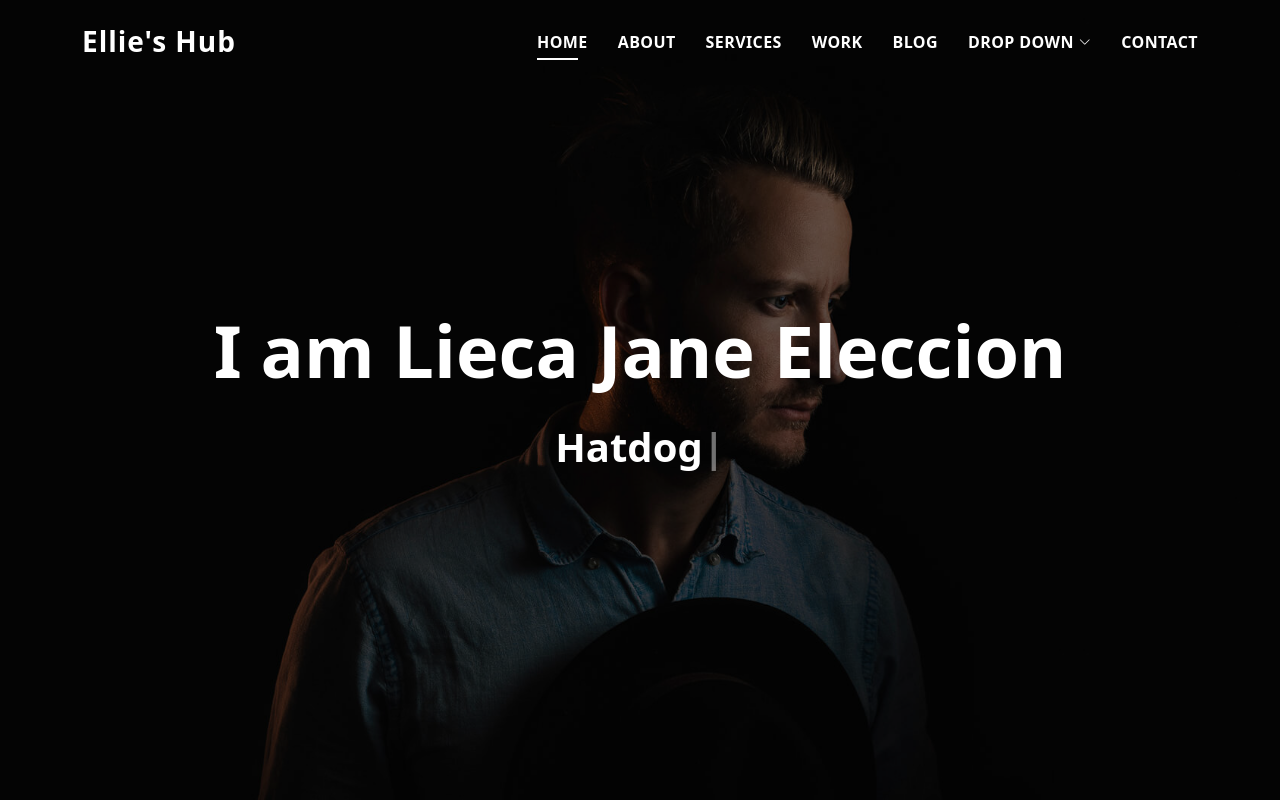
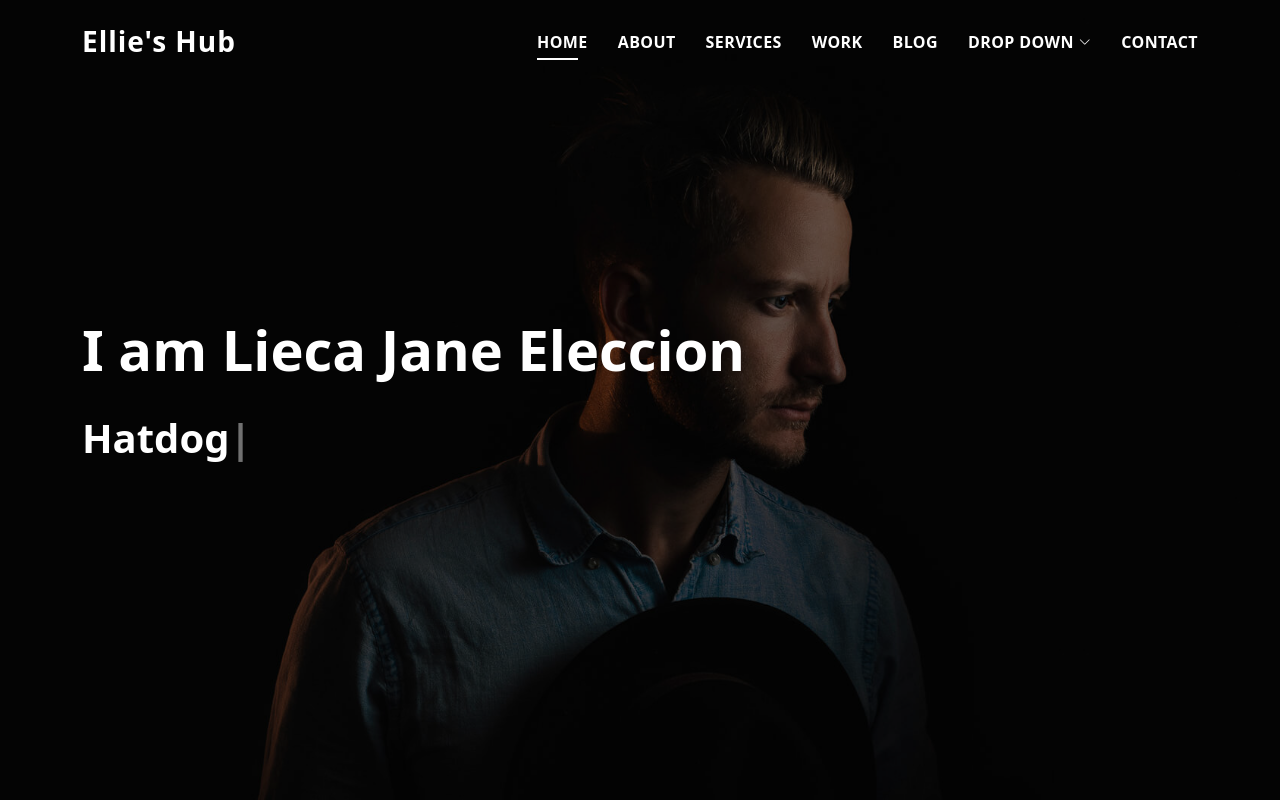
Before and after one commit to ELiiee03/ELiiee03.github.io, a plain HTML site: page index.html in a window 1280 px wide. Shown: the top 800 px of the page. Drawn offline with Linux system fonts and the light colour scheme.

Commit message:
customized

```diff
--- a/assets/css/custom.css
+++ b/assets/css/custom.css
@@ -1,3 +1,6 @@
 .lead {
     font-family: 'Times New Roman', Times, serif !important;
 }
+title {
+    font-family: 'Times New Roman', Times, serif !important;
+}
--- a/assets/css/style.css
+++ b/assets/css/style.css
@@ -766,7 +766,7 @@ a:hover {
 
 @media (min-width: 768px) {
   .hero .hero-title {
-    font-size: 4.5rem;
+    font-size: 3.5rem;
   }
 }
 
--- a/index.html
+++ b/index.html
@@ -81,8 +81,8 @@
       <div class="table-cell">
         <div class="container">
           <!--<p class="display-6 color-d">Hello, world!</p>-->
-          <h1 class="hero-title mb-4">I am Lieca Jane Eleccion</h1>
-          <p class="hero-subtitle"><span class="typed" data-typed-items="3rd year BSIT, Hatdog, Future Cybersec"></span></p>
+          <h1 class="hero-title mb-4 text-start">I am Lieca Jane Eleccion</h1>
+          <p class="hero-subtitle text-start"><span class="typed" data-typed-items="3rd year BSIT, Hatdog, Future Cybersec"></span></p>
           <!-- <p class="pt-3"><a class="btn btn-primary btn js-scroll px-4" href="#about" role="button">Learn More</a></p> -->
         </div>
       </div>
```
